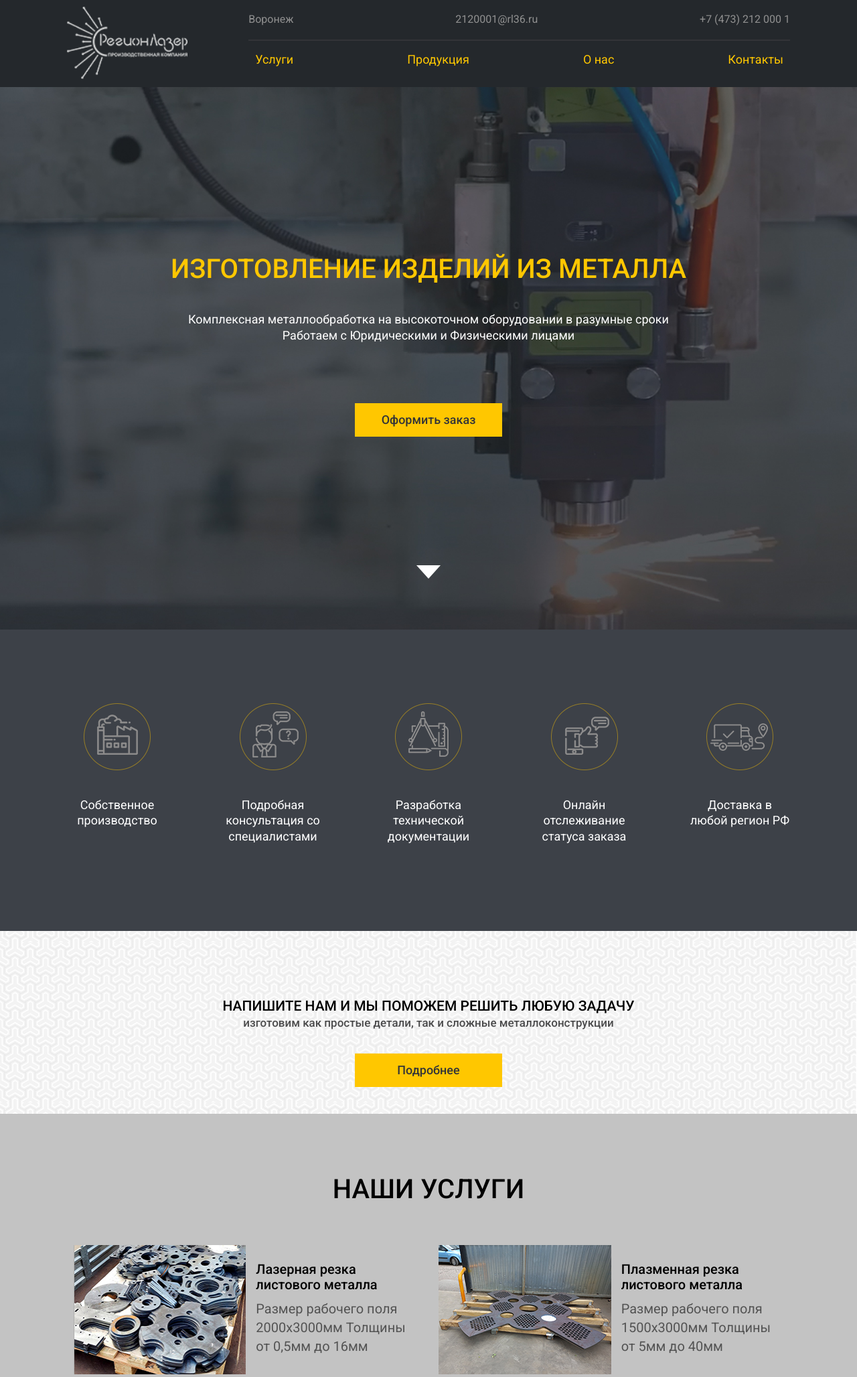
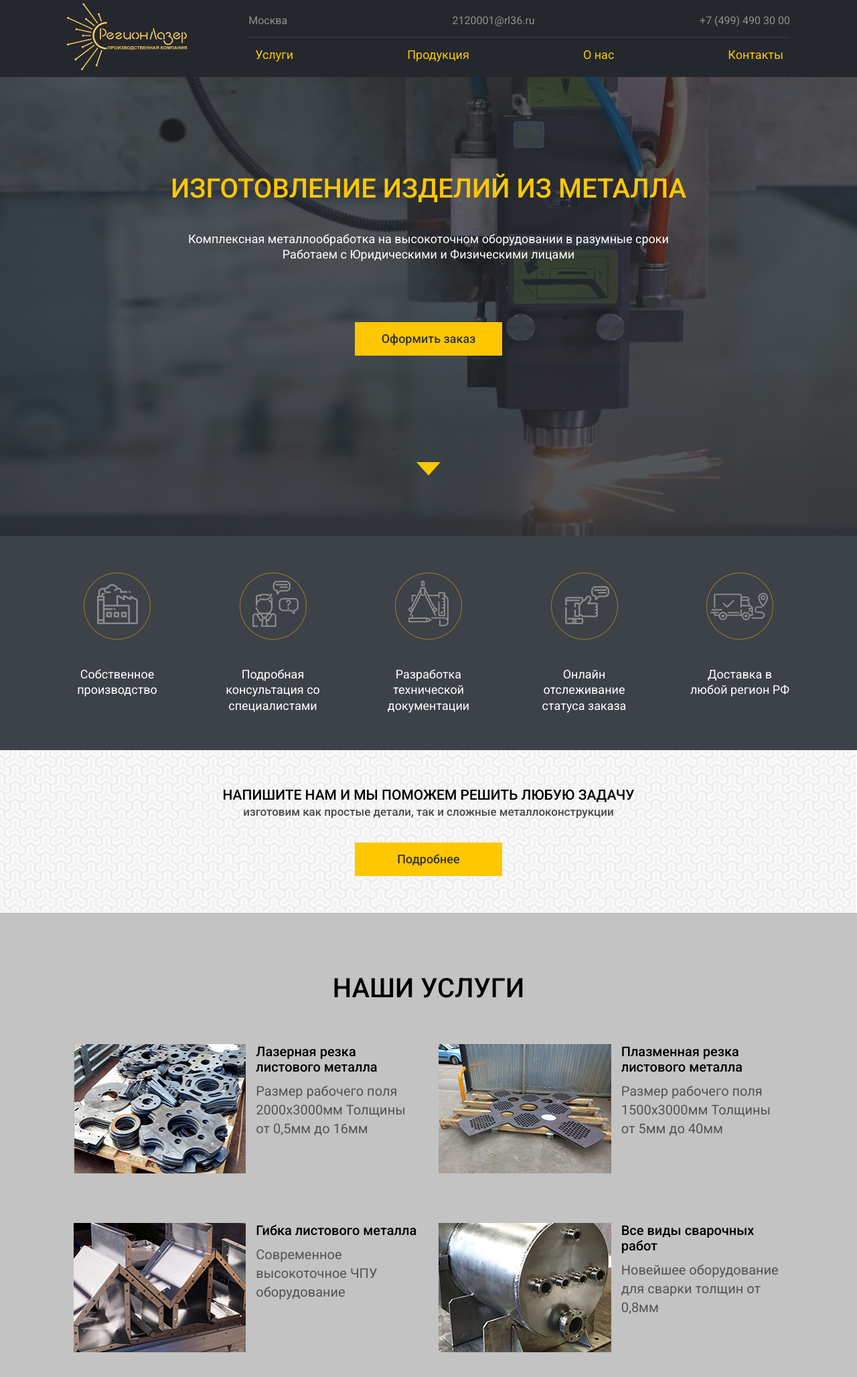
Before and after one commit to Kramskoy-v/region-laser, a PHP site: page / in a window 1280 px wide; the page is wider, and only the part inside the window is pictured. Shown: the top 2056 px of that part at 67% size. Run offline with PHP 8.4, Linux system fonts and the light colour scheme.

Commit message:
correction menu

```diff
--- a/app/css/style.css
+++ b/app/css/style.css
@@ -407,8 +407,11 @@ li {
 }
 
 .header {
-  height: 130px;
   background-color: #24282c;
+  position: -webkit-sticky;
+  position: sticky;
+  top: 0;
+  z-index: 10;
 }
 .header .container {
   display: -webkit-box;
@@ -417,8 +420,13 @@ li {
   -webkit-box-pack: justify;
       -ms-flex-pack: justify;
           justify-content: space-between;
+  -webkit-box-align: center;
+      -ms-flex-align: center;
+          align-items: center;
+  position: relative;
 }
 .header__contact {
+  padding: 15px 0;
   display: -webkit-box;
   display: -ms-flexbox;
   display: flex;
@@ -431,7 +439,7 @@ li {
           align-items: center;
   border-bottom: 2px solid #333438;
 }
-.header__city, .header__link {
+.header__link {
   color: #909090;
   font-size: 16px;
 }
@@ -439,10 +447,43 @@ li {
   color: #ffc700;
 }
 
+.location__city {
+  color: #909090;
+  font-size: 16px;
+  position: relative;
+  cursor: pointer;
+}
+.location__city:hover .sub-location {
+  visibility: visible;
+}
+.location__city span:hover {
+  color: #ffc700;
+}
+
+.sub-location {
+  visibility: hidden;
+  min-width: 150px;
+  padding-bottom: 15px;
+  position: absolute;
+  left: -18px;
+  background-color: #24282c;
+  z-index: 1;
+}
+.sub-location__city {
+  padding: 15px 20px 0;
+}
+.sub-location__link {
+  color: #909090;
+  font-size: 16px;
+}
+.sub-location__link:hover {
+  color: #ffc700;
+}
+
 .logo {
   width: 180px;
   display: block;
-  margin-top: 10px;
+  margin: 5px 0;
 }
 .logo__img {
   width: 100%;
@@ -464,8 +505,7 @@ li {
 }
 .menu__item {
   margin-left: 150px;
-  padding: 5px 10px 10px;
-  position: relative;
+  padding: 15px 10px;
   -webkit-transition: 0.2s;
   -o-transition: 0.2s;
   transition: 0.2s;
@@ -514,8 +566,8 @@ li {
 
 .video .container {
   max-width: 1920px;
-  height: 810px;
-  padding-bottom: 50px;
+  height: calc(100vh - 115px);
+  padding-top: 80px;
   display: -webkit-box;
   display: -ms-flexbox;
   display: flex;
@@ -526,9 +578,9 @@ li {
   -webkit-box-align: center;
       -ms-flex-align: center;
           align-items: center;
-  -webkit-box-pack: end;
-      -ms-flex-pack: end;
-          justify-content: end;
+  -webkit-box-pack: center;
+      -ms-flex-pack: center;
+          justify-content: center;
   text-align: center;
   background-image: url("../img/video_bg.jpg");
   background-repeat: no-repeat;
@@ -536,9 +588,9 @@ li {
   background-position: center;
 }
 .video__triangle {
-  margin-top: 200px;
+  margin-top: 13%;
   border: 18px solid transparent;
-  border-top: 20px solid #ffffff;
+  border-top: 20px solid #ffc700;
   display: block;
   width: 0;
   height: 0;
@@ -596,7 +648,7 @@ li {
   background-color: #3d4148;
 }
 .features .container {
-  padding: 110px 0 130px;
+  padding: 55px 0;
   display: -webkit-box;
   display: -ms-flexbox;
   display: flex;
@@ -641,7 +693,7 @@ li {
   background-attachment: fixed;
 }
 .solution .container {
-  padding: 100px 0 40px;
+  padding: 55px 0;
   display: -webkit-box;
   display: -ms-flexbox;
   display: flex;
@@ -722,7 +774,7 @@ li {
 }
 .card__info {
   width: 50%;
-  padding: 25px 0 0 15px;
+  padding: 0 0 0 15px;
   -moz-text-align-last: left;
        text-align-last: left;
 }
--- a/app/index.html
+++ b/app/index.html
@@ -6,20 +6,35 @@
     <meta http-equiv="X-UA-Compatible" content="IE=edge">
     <meta name="viewport" content="width=device-width, initial-scale=1.0">
     <title>Регион лазер</title>
+    <link rel="icon" href="favicon.ico" type="image/x-icon" />
     <link rel="stylesheet" href="css/style.css">
 </head>
 
 <body>
     <header class="header">
         <div class="container">
-            <a class="logo" href="#">
-                <img src="img/logo.png" alt="Логотип РЛЗ" class="logo__img">
+            <a class="logo" href="../index.html">
+                <img src="img/logo.svg" alt="Логотип РЛЗ" class="logo__img">
             </a>
             <div class="header__wrap">
                 <div class="header__contact">
-                    <p class="header__city">Воронеж</p>
+                    <ul class="location">
+                        <li class="location__city"><span>Москва</span>
+                            <ul class="sub-location">
+                                <li class="sub-location__city">
+                                    <a href="#" class="sub-location__link">Воронеж</a>
+                                </li>
+                                <li class="sub-location__city">
+                                    <a href="#" class="sub-location__link">Липецк</a>
+                                </li>
+                                <li class="sub-location__city">
+                                    <a href="#" class="sub-location__link">Другой регион</a>
+                                </li>
+                            </ul>
+                        </li>
+                    </ul>
                     <a href="mailto:2120001@rl36.ru" class="header__link">2120001@rl36.ru</a>
-                    <a href="tel:+74732120001" class="header__link">+7 (473) 212 000 1</a>
+                    <a href="tel:+74732120001" class="header__link">+7 (499) 490 30 00</a>
                 </div>
                 <nav class="menu">
                     <ul class="menu__list">
--- a/app/scss/general.scss
+++ b/app/scss/general.scss
@@ -85,16 +85,19 @@ $headerFooter: #24282c;
 }
 
 .header {
-    height: 130px;
     background-color: $headerFooter;
-
+    position: sticky;
+    top: 0;
+    z-index: 10;
     .container {
         display: flex;
         justify-content: space-between;
-
-    }
+        align-items: center;
+        position: relative;
+     }
 
     &__contact {
+        padding: 15px 0;
         display: flex;
         justify-content: space-between;
         height: 50%;
@@ -102,7 +105,6 @@ $headerFooter: #24282c;
         border-bottom: 2px solid #333438;
     }
 
-    &__city,
     &__link {
         color: $colorFive;
         font-size: 16px;
@@ -115,10 +117,56 @@ $headerFooter: #24282c;
     }
 }
 
+.location {
+
+    &__city {
+        color: $colorFive;
+        font-size: 16px;
+        position: relative;
+        cursor: pointer;
+
+        &:hover {
+            .sub-location {
+                visibility: visible;
+            }
+        }
+
+        span {
+            &:hover {
+                color: $colorOne;
+            }
+        }
+    }
+}
+
+.sub-location {
+    visibility: hidden;
+    min-width: 150px;
+    padding-bottom: 15px;
+    position: absolute;
+    left: -18px;
+    background-color: $headerFooter;
+    z-index: 1;
+
+    &__city {
+        padding: 15px 20px 0;
+    }
+
+    &__link {
+        color: $colorFive;
+        font-size: 16px;
+
+        &:hover {
+            color: $colorOne;
+        }
+    }
+}
+
+
 .logo {
     width: 180px;
     display: block;
-    margin-top: 10px;
+    margin: 5px 0;
 
     &__img {
         width: 100%;
@@ -133,12 +181,12 @@ $headerFooter: #24282c;
         height: 100%;
         display: flex;
         align-items: center;
+
     }
 
     &__item {
         margin-left: 150px;
-        padding: 5px 10px 10px;
-        position: relative;
+        padding: 15px 10px;
         transition: .2s;
 
         &:first-child {
@@ -200,15 +261,16 @@ $headerFooter: #24282c;
 
 
 
+
 .video {
     .container {
         max-width: 1920px;
-        height: 810px;
-        padding-bottom: 50px;
+        height: calc(100vh - 115px);
+        padding-top: 80px;
         display: flex;
         flex-direction: column;
         align-items: center;
-        justify-content: end;
+        justify-content: center;
         text-align: center;
         background-image: url("../img/video_bg.jpg");
         background-repeat: no-repeat;
@@ -217,10 +279,11 @@ $headerFooter: #24282c;
 
     }
 
+
     &__triangle {
-        margin-top: 200px;
+        margin-top: 13%;
         border: 18px solid transparent;
-        border-top: 20px solid $colorThree;
+        border-top: 20px solid $colorOne;
         display: block;
         width: 0;
         height: 0;
@@ -287,7 +350,7 @@ $headerFooter: #24282c;
     background-color: $colorTwo;
 
     .container {
-        padding: 110px 0 130px;
+        padding: 55px 0;
         display: flex;
         justify-content: space-between;
     }
@@ -329,7 +392,7 @@ $headerFooter: #24282c;
     background-attachment: fixed;
 
     .container {
-        padding: 100px 0 40px;
+        padding: 55px 0;
         display: flex;
         flex-direction: column;
         justify-content: center;
@@ -404,7 +467,7 @@ $headerFooter: #24282c;
 
     &__info {
         width: 50%;
-        padding: 25px 0 0 15px;
+        padding: 0 0 0 15px;
         text-align-last: left;
     }
 
```
Also changed, not shown: other parts of app/css/style.css (+22 -5 lines), other parts of app/scss/general.scss (+25 -5 lines), app/pages/contacts-page.html (+22 -8 lines), app/pages/form-page.html (+17 -3 lines), app/pages/laser-page.html (+17 -3 lines), app/favicon.ico (added), app/img/logo.svg (added).
